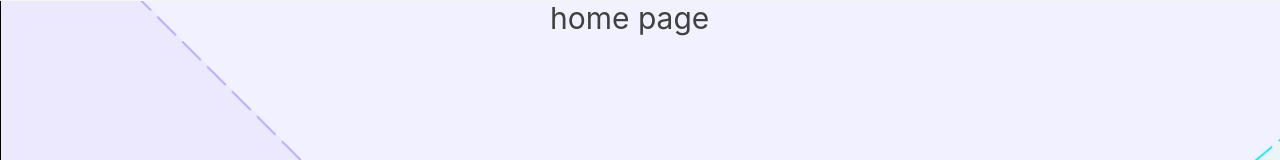
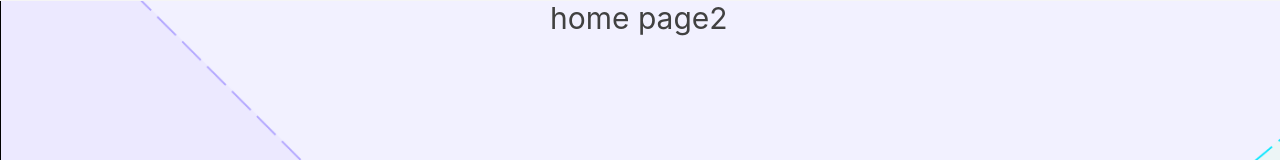
Before and after one commit to FLOSVIA/DDobagi, a React (Create React App) app in the folder frontend/: page /home in a window 1280 px wide. Shown: the top 160 px of the page. Built offline with nearby package versions, Linux system fonts and the light colour scheme.

Commit message:
Update Home.js

```diff
--- a/frontend/src/component/Home.js
+++ b/frontend/src/component/Home.js
@@ -5,7 +5,7 @@ class Home extends React.Component {
   render() {
     return (
       <div className="background">
-        <span className="title">home page</span>
+        <span className="title">home page2</span>
       </div>
     );
   }
```
